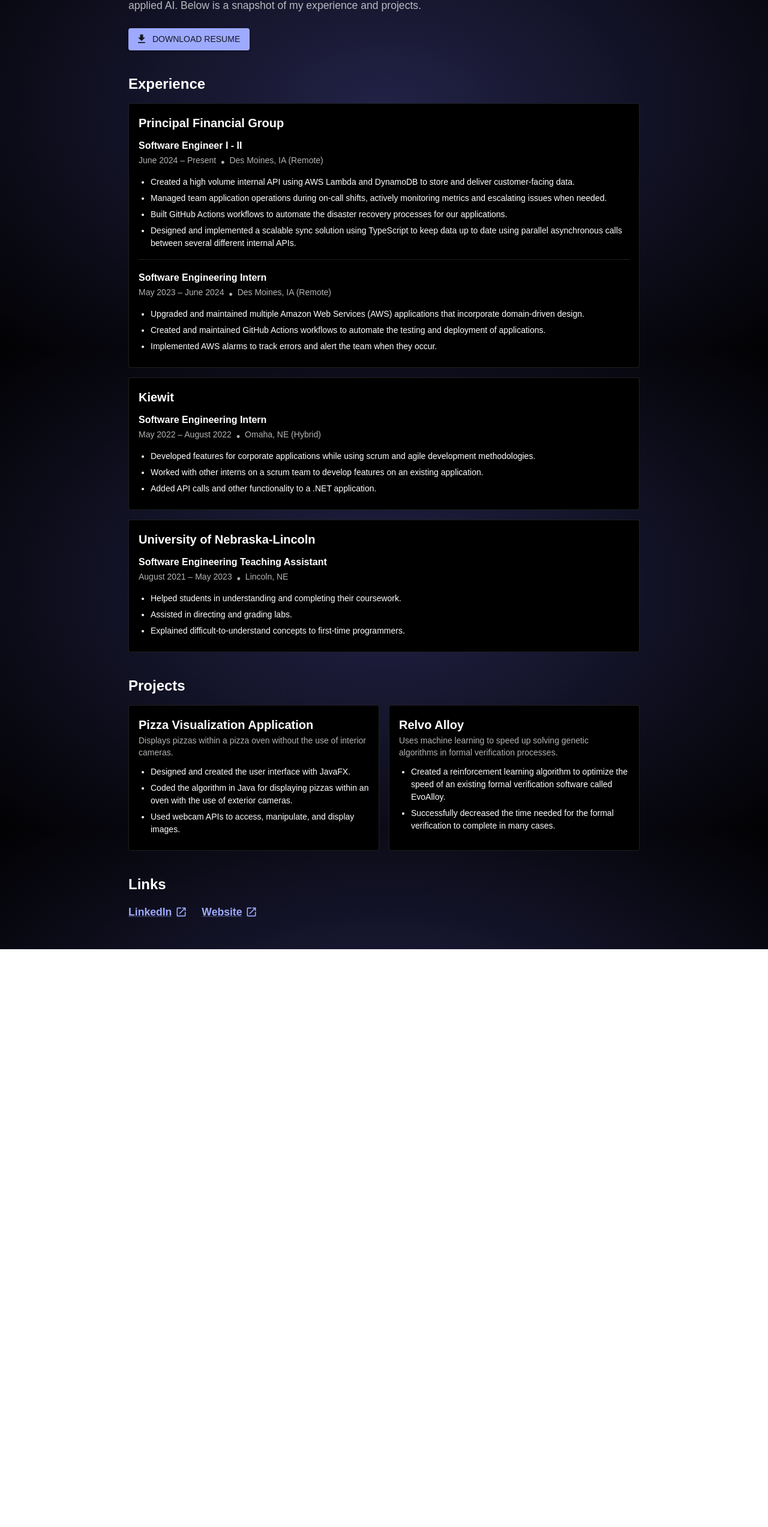
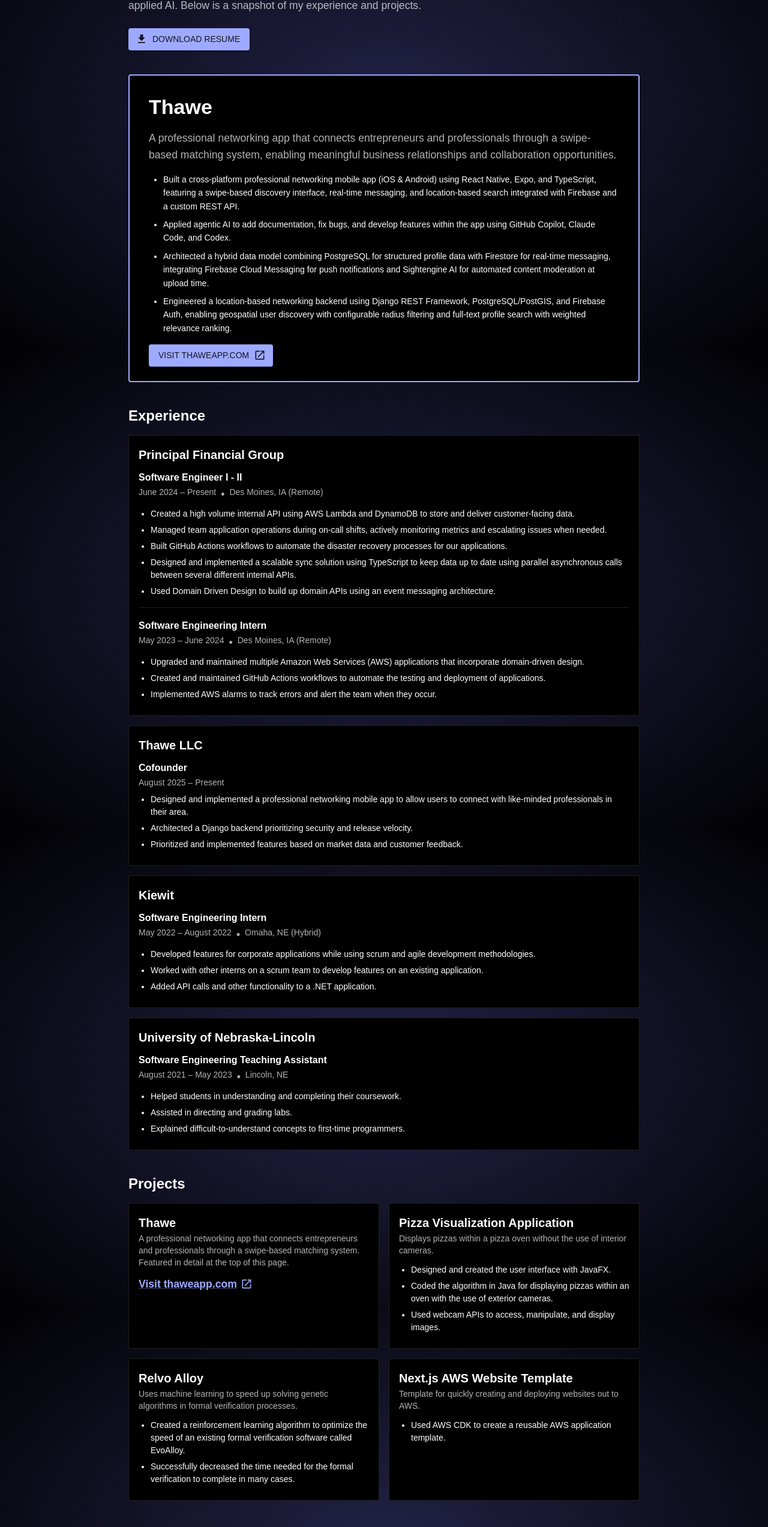
Before and after one commit to MaxBielstein/Website, a React (Create React App) app: page /portfolio in a window 1280 px wide. Shown: the part 218-2763 px from the top of the page at 60% size. Before the commit the page ends 1800 px from the top, so only its background shows below. Built offline with nearby package versions, Linux system fonts and the light colour scheme.

Commit message:
Update portfolio with new resume
Additionally add a feature project card

```diff
--- a/src/components/ExperienceCard.tsx
+++ b/src/components/ExperienceCard.tsx
@@ -26,6 +26,7 @@
               spacing={{ xs: 0, sm: 1 }}
               sx={{ color: 'text.secondary', mb: 1 }}
               divider={
+                role.location ? (
                   <Box
                     component="span"
                     sx={{ display: { xs: 'none', sm: 'block' } }}
@@ -33,10 +34,11 @@
                   >
                     •
                   </Box>
+                ) : undefined
               }
             >
               <Typography variant="body2">{role.period}</Typography>
-              <Typography variant="body2">{role.location}</Typography>
+              {role.location && <Typography variant="body2">{role.location}</Typography>}
             </Stack>
             <Stack component="ul" spacing={0.75} sx={{ m: 0, pl: 2.5 }}>
               {role.bullets.map((bullet, i) => (
--- /dev/null
+++ b/src/components/FeaturedProjectCard.tsx
@@ -0,0 +1,57 @@
+import * as React from 'react';
+import { Card, CardContent, Box, Stack, Typography, Button } from '@mui/material';
+import LaunchIcon from '@mui/icons-material/Launch';
+import { FeaturedProject } from '../data/portfolio';
+
+export type FeaturedProjectCardProps = {
+  project: FeaturedProject;
+};
+
+// Prominent, full-width hero card used to spotlight the standout project at the
+// top of the Portfolio page. Uses a primary-colored accent border to stand out
+// from the standard outlined cards used elsewhere.
+const FeaturedProjectCard: React.FC<FeaturedProjectCardProps> = ({ project }) => (
+  <Card
+    variant="outlined"
+    sx={{
+      bgcolor: 'background.default',
+      borderColor: 'primary.main',
+      borderWidth: 2,
+    }}
+  >
+    <CardContent sx={{ p: { xs: 2.5, md: 4 } }}>
+      <Stack spacing={2}>
+        <Typography variant="h4" component="h2" sx={{ fontWeight: 700 }}>
+          {project.name}
+        </Typography>
+
+        <Typography variant="body1" sx={{ color: 'text.secondary' }}>
+          {project.tagline}
+        </Typography>
+
+        <Stack component="ul" spacing={1} sx={{ m: 0, pl: 3 }}>
+          {project.bullets.map((bullet, i) => (
+            <Typography key={i} component="li" variant="body2" sx={{ lineHeight: 1.6 }}>
+              {bullet}
+            </Typography>
+          ))}
+        </Stack>
+
+        <Box>
+          <Button
+            variant="contained"
+            color="primary"
+            href={project.link.url}
+            target="_blank"
+            rel="noopener noreferrer"
+            endIcon={<LaunchIcon />}
+          >
+            {project.link.label}
+          </Button>
+        </Box>
+      </Stack>
+    </CardContent>
+  </Card>
+);
+
+export default FeaturedProjectCard;
--- a/src/components/PortfolioProjectCard.tsx
+++ b/src/components/PortfolioProjectCard.tsx
@@ -1,21 +1,25 @@
 import * as React from 'react';
-import { Card, CardContent, Stack, Typography } from '@mui/material';
+import { Card, CardContent, Stack, Typography, Link } from '@mui/material';
+import LaunchIcon from '@mui/icons-material/Launch';
 import { PortfolioProject } from '../data/portfolio';
 
 export type PortfolioProjectCardProps = {
   project: PortfolioProject;
 };
 
-// Renders a single academic/personal project with its highlights.
+// Renders a single project. Bullets and an external link are both optional so
+// the same card works for full write-ups and brief, link-only entries.
 const PortfolioProjectCard: React.FC<PortfolioProjectCardProps> = ({ project }) => (
   <Card variant="outlined" sx={{ bgcolor: 'background.default', height: '100%' }}>
     <CardContent>
       <Typography variant="h6" component="h3" sx={{ fontWeight: 700 }}>
         {project.name}
       </Typography>
-      <Typography variant="body2" sx={{ color: 'text.secondary', mb: 1.5 }}>
+      <Typography variant="body2" sx={{ color: 'text.secondary', mb: project.bullets ? 1.5 : 0 }}>
         {project.tagline}
       </Typography>
+
+      {project.bullets && (
         <Stack component="ul" spacing={0.75} sx={{ m: 0, pl: 2.5 }}>
           {project.bullets.map((bullet, i) => (
             <Typography
@@ -28,6 +32,19 @@
             </Typography>
           ))}
         </Stack>
+      )}
+
+      {project.link && (
+        <Link
+          href={project.link.url}
+          target="_blank"
+          rel="noopener noreferrer"
+          underline="always"
+          sx={{ display: 'inline-flex', alignItems: 'center', gap: 0.75, fontWeight: 600, mt: 1.5 }}
+        >
+          {project.link.label} <LaunchIcon fontSize="small" />
+        </Link>
+      )}
     </CardContent>
   </Card>
 );
--- a/src/data/portfolio.ts
+++ b/src/data/portfolio.ts
@@ -4,7 +4,7 @@
 export type Role = {
   title: string;
   period: string;
-  location: string;
+  location?: string;
   bullets: string[];
 };
 
@@ -13,20 +13,43 @@
   roles: Role[];
 };
 
-export type PortfolioProject = {
-  name: string;
-  tagline: string;
-  bullets: string[];
-};
-
 export type LinkItem = {
   label: string;
   url: string;
 };
 
+export type PortfolioProject = {
+  name: string;
+  tagline: string;
+  bullets?: string[];
+  link?: LinkItem;
+};
+
+// Featured project shown in its own prominent section at the top of the page.
+export type FeaturedProject = {
+  name: string;
+  tagline: string;
+  bullets: string[];
+  link: LinkItem;
+};
+
 export const intro =
   "Software engineer with extensive cloud experience, specializing in scalable AWS solutions, " +
   "automation, and applied AI. Below is a snapshot of my experience and projects.";
+
+// The standout project — rendered in its own highlighted section.
+export const featuredProject: FeaturedProject = {
+  name: 'Thawe',
+  tagline:
+    'A professional networking app that connects entrepreneurs and professionals through a swipe-based matching system, enabling meaningful business relationships and collaboration opportunities.',
+  bullets: [
+    'Built a cross-platform professional networking mobile app (iOS & Android) using React Native, Expo, and TypeScript, featuring a swipe-based discovery interface, real-time messaging, and location-based search integrated with Firebase and a custom REST API.',
+    'Applied agentic AI to add documentation, fix bugs, and develop features within the app using GitHub Copilot, Claude Code, and Codex.',
+    'Architected a hybrid data model combining PostgreSQL for structured profile data with Firestore for real-time messaging, integrating Firebase Cloud Messaging for push notifications and Sightengine AI for automated content moderation at upload time.',
+    'Engineered a location-based networking backend using Django REST Framework, PostgreSQL/PostGIS, and Firebase Auth, enabling geospatial user discovery with configurable radius filtering and full-text profile search with weighted relevance ranking.',
+  ],
+  link: { label: 'Visit thaweapp.com', url: 'https://thaweapp.com' },
+};
 
 export const experience: Experience[] = [
   {
@@ -41,6 +64,7 @@
           'Managed team application operations during on-call shifts, actively monitoring metrics and escalating issues when needed.',
           'Built GitHub Actions workflows to automate the disaster recovery processes for our applications.',
           'Designed and implemented a scalable sync solution using TypeScript to keep data up to date using parallel asynchronous calls between several different internal APIs.',
+          'Used Domain Driven Design to build up domain APIs using an event messaging architecture.',
         ],
       },
       {
@@ -51,6 +75,20 @@
           'Upgraded and maintained multiple Amazon Web Services (AWS) applications that incorporate domain-driven design.',
           'Created and maintained GitHub Actions workflows to automate the testing and deployment of applications.',
           'Implemented AWS alarms to track errors and alert the team when they occur.',
+        ],
+      },
+    ],
+  },
+  {
+    company: 'Thawe LLC',
+    roles: [
+      {
+        title: 'Cofounder',
+        period: 'August 2025 – Present',
+        bullets: [
+          'Designed and implemented a professional networking mobile app to allow users to connect with like-minded professionals in their area.',
+          'Architected a Django backend prioritizing security and release velocity.',
+          'Prioritized and implemented features based on market data and customer feedback.',
         ],
       },
     ],
@@ -89,6 +127,12 @@
 
 export const projects: PortfolioProject[] = [
   {
+    name: 'Thawe',
+    tagline:
+      'A professional networking app that connects entrepreneurs and professionals through a swipe-based matching system. Featured in detail at the top of this page.',
+    link: { label: 'Visit thaweapp.com', url: 'https://thaweapp.com' },
+  },
+  {
     name: 'Pizza Visualization Application',
     tagline: 'Displays pizzas within a pizza oven without the use of interior cameras.',
     bullets: [
@@ -105,6 +149,13 @@
       'Successfully decreased the time needed for the formal verification to complete in many cases.',
     ],
   },
+  {
+    name: 'Next.js AWS Website Template',
+    tagline: 'Template for quickly creating and deploying websites out to AWS.',
+    bullets: [
+      'Used AWS CDK to create a reusable AWS application template.',
+    ],
+  },
 ];
 
 export const links: LinkItem[] = [
--- a/src/pages/PortfolioPage.tsx
+++ b/src/pages/PortfolioPage.tsx
@@ -6,8 +6,10 @@
 import PortfolioSection from '../components/PortfolioSection';
 import ExperienceCard from '../components/ExperienceCard';
 import PortfolioProjectCard from '../components/PortfolioProjectCard';
+import FeaturedProjectCard from '../components/FeaturedProjectCard';
 import {
   intro,
+  featuredProject,
   experience,
   projects,
   links,
@@ -36,6 +38,9 @@
             Download Resume
           </Button>
         </Box>
+
+        {/* Featured project */}
+        <FeaturedProjectCard project={featuredProject} />
 
         {/* Experience */}
         <PortfolioSection title="Experience">
```
Lines whose indentation alone changed are shown as unchanged.
